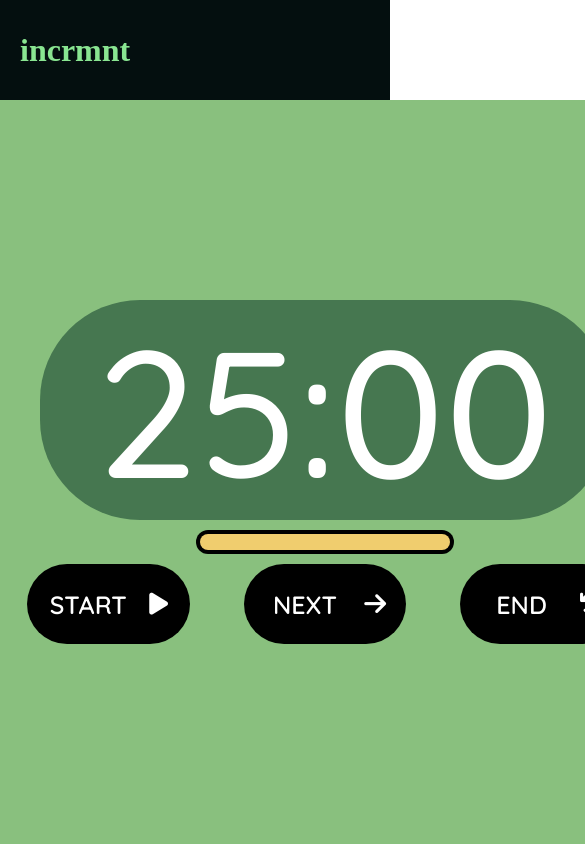
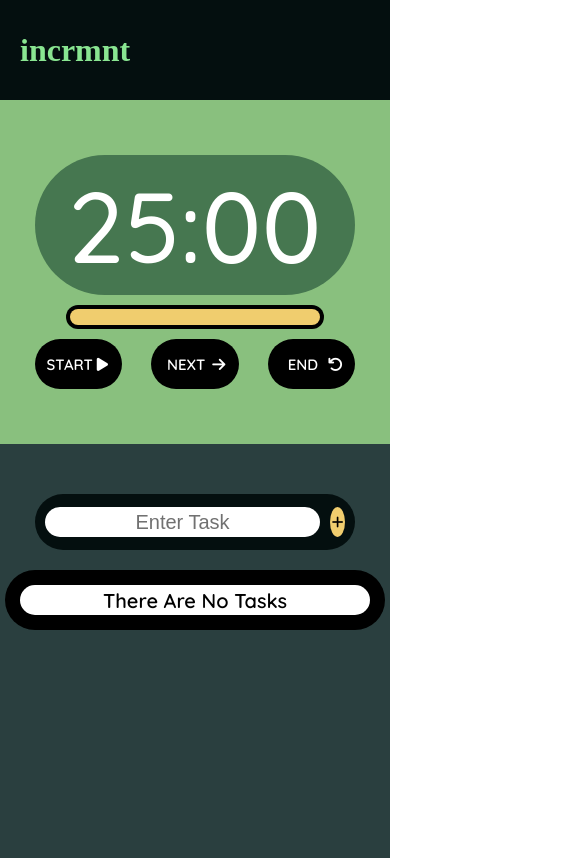
Before and after one commit to lamSleePee/incrmnt, a plain HTML site: page index.html in a window 390 px wide. Shown: the top 858 px of the page, 585 px wide, since content can reach past the window. Drawn offline with Linux system fonts and the light colour scheme.

Commit message:
Update style.css
added media query for mobile devices

```diff
--- a/style.css
+++ b/style.css
@@ -371,3 +371,50 @@ body{
 #no-task-display.noneClass{
     display: none;
 }
+
+
+/*for mobile device*/
+
+@media (width<=800px){
+    .main-container{
+        height: calc(100vh - 100px);
+        display: block;
+        grid-template-rows: 1fr;
+        grid-template-rows: 1fr 1fr;
+    }
+
+    .timer-container{
+        height: calc(100vh - 500px);
+    }
+
+    #timer{
+        height: 120px;
+        width: 300px;
+        font-size: 100px;
+    }
+
+    .timer-buttons{
+        width: 350px;
+        height: 50px;
+
+    }
+
+    .timer-buttons>button{
+        font-size: 15px;
+    }
+
+    .timer-buttons>button:active{
+        font-size: 12px;
+
+    }
+
+    .task-container{
+        height: calc(100vh - 530px);
+    }
+
+    #task-list-container{
+
+
+        max-height: calc(100vh - 100px);
+    }
+}
```
